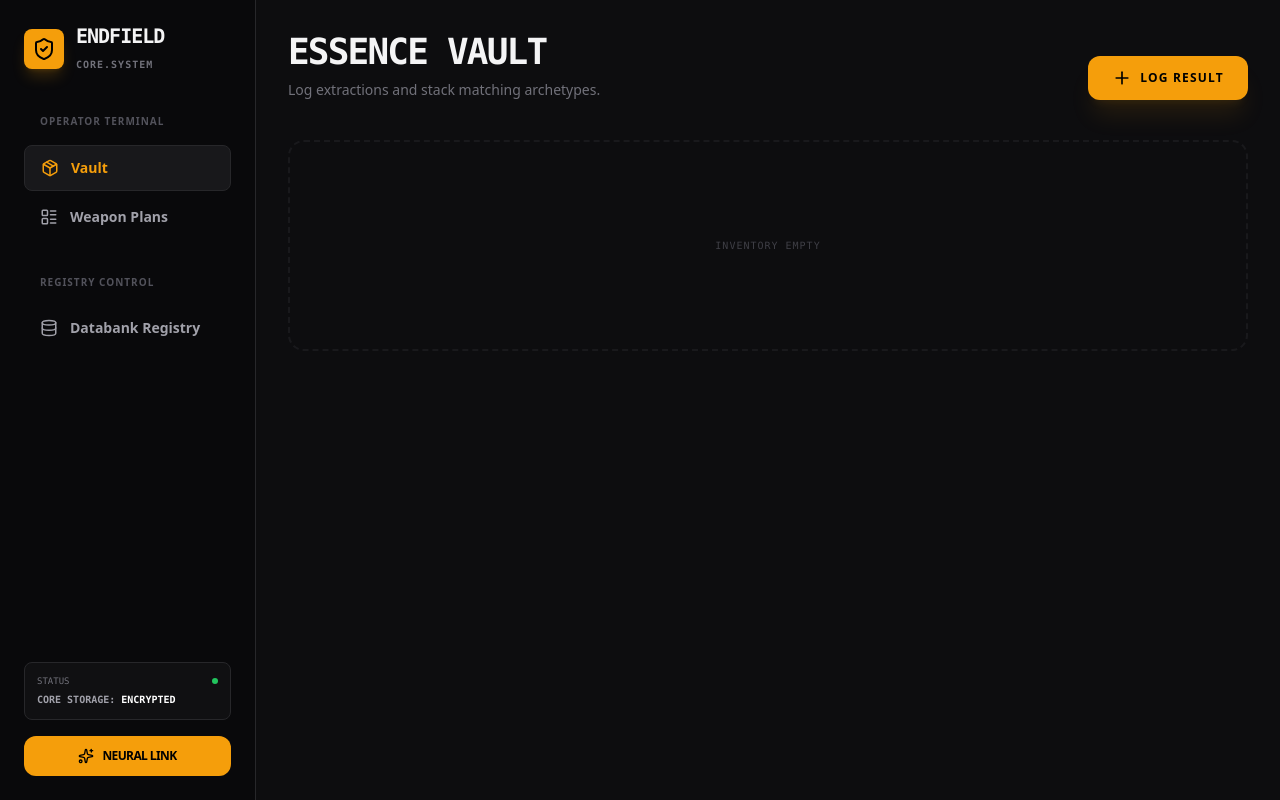
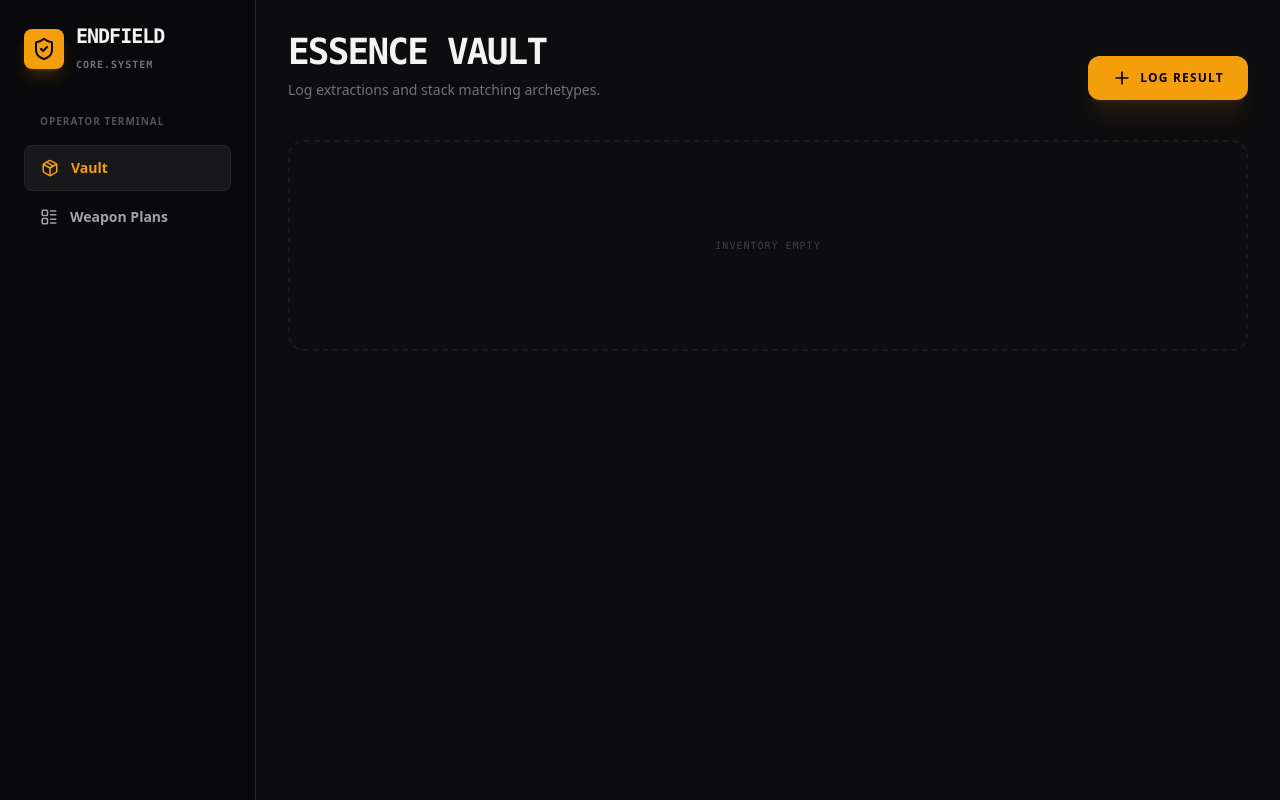
Before and after one commit to kuromuwu/Endfield-Essence-Tracker, a React (Vite) app: page / in a window 1280 px wide. Built offline with nearby package versions, Linux system fonts and the light colour scheme.

Commit message:
Update App.tsx

```diff
--- a/App.tsx
+++ b/App.tsx
@@ -281,27 +281,8 @@ const App: React.FC = () => {
             <LayoutList size={18} />
             <span className="font-bold text-sm">Weapon Plans</span>
           </button>
-
-          <p className="text-[10px] font-black text-zinc-600 uppercase tracking-widest mt-8 mb-3 px-4">Registry Control</p>
-          <button onClick={() => setActiveTab('databank')} className={`flex items-center gap-3 px-4 py-3 rounded-lg transition-all ${activeTab === 'databank' ? 'bg-zinc-900 text-amber-500 border border-zinc-800 shadow-[0_0_10px_rgba(245,158,11,0.05)]' : 'text-zinc-400 hover:bg-zinc-900/50'}`}>
-            <Database size={18} />
-            <span className="font-bold text-sm">Databank Registry</span>
-          </button>
         </nav>
 
-        <div className="mt-auto space-y-4">
-          <div className="bg-zinc-900/50 border border-zinc-800 rounded-lg p-3 font-mono">
-            <div className="flex justify-between items-center mb-1">
-              <span className="text-[9px] text-zinc-500 uppercase">Status</span>
-              <span className="w-1.5 h-1.5 rounded-full bg-green-500" />
-            </div>
-            <p className="text-[10px] font-bold text-zinc-400 uppercase">Core Storage: <span className="text-white">Encrypted</span></p>
-          </div>
-          <button onClick={handleAIAnalysis} disabled={isAnalyzing} className="w-full flex items-center justify-center gap-2 bg-amber-500 hover:bg-amber-400 disabled:opacity-50 text-black font-black py-3 px-4 rounded-xl transition-all text-xs uppercase tracking-tighter">
-            <Sparkles size={16} />
-            {isAnalyzing ? 'Analyzing...' : 'Neural Link'}
-          </button>
-        </div>
       </aside>
 
       <main className="flex-1 overflow-y-auto p-4 md:p-8 bg-[#0d0d0f]">
```
